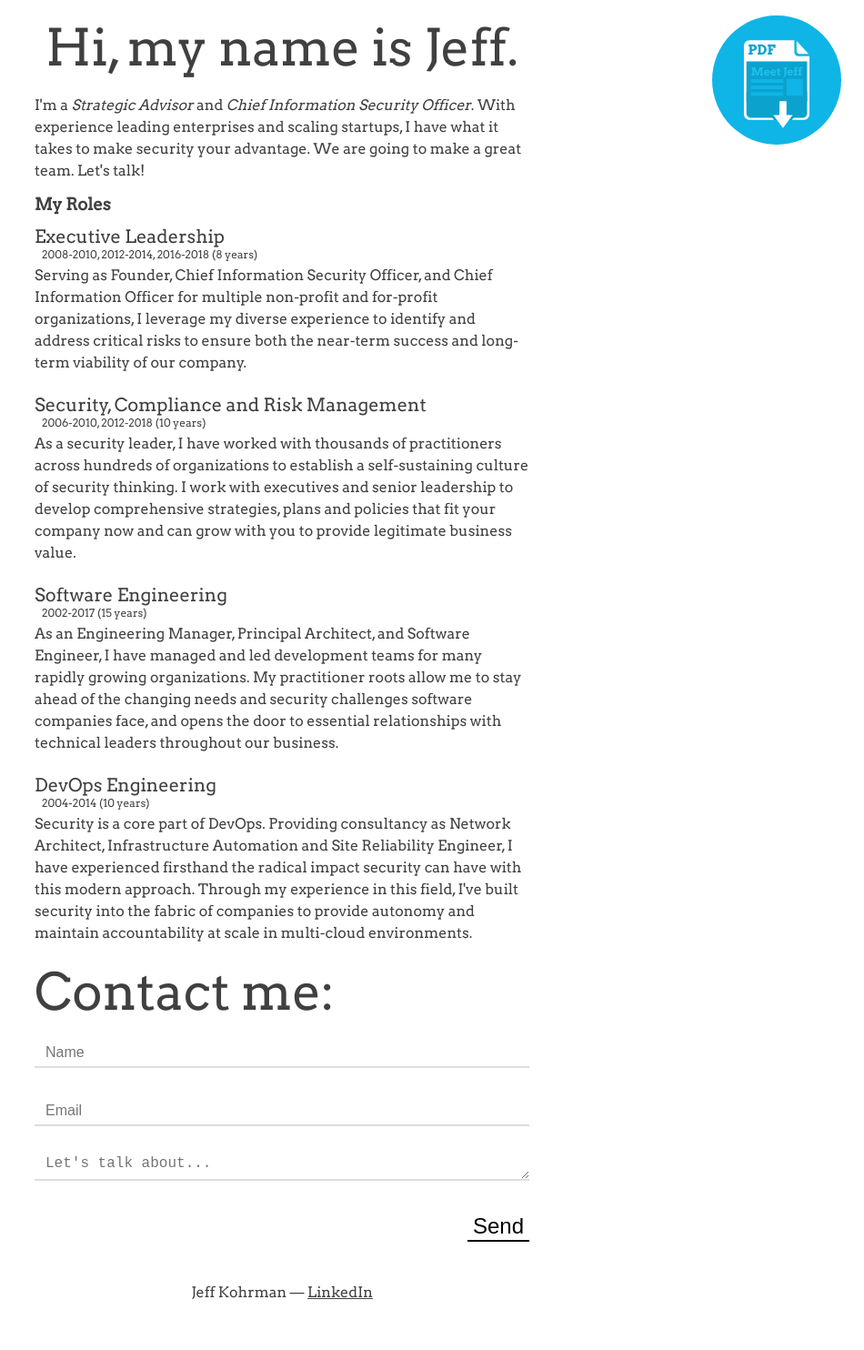
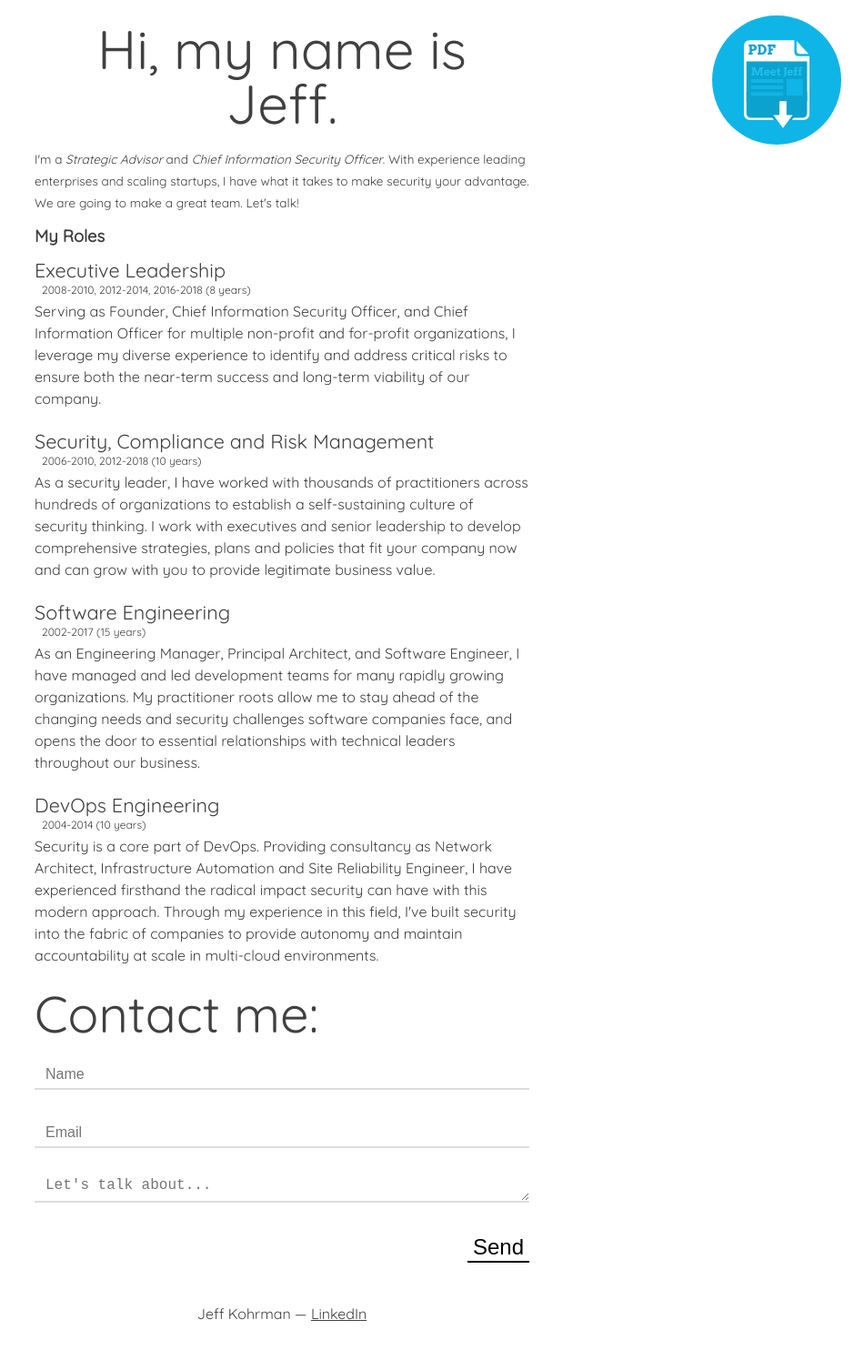
Before and after one commit to jkohrman/jkohrman.github.io, a Jekyll site: the page built from index.html, in a window 1280 px wide. Shown: the whole page at 91% size, without its empty margins (330-1280 px from the left). Built offline with Jekyll 4.4.1, drawn with Linux system fonts in a browser that asks for light colours; before the commit the page ends 1461 px from its top, so only the background shows below that.

Commit message:
swap styles

```diff
--- a/css/main.css
+++ b/css/main.css
@@ -57,14 +57,18 @@ body {
 .header {
   font-size: 3.5rem;
   margin-top: 1.5rem;
-  margin-bottom: 1.5rem;
+  margin-bottom: 1.2rem;
 }
 .header h2 {
   font-size: 2.5rem;
   padding: 0.5rem 0 0.75rem;
   line-height: 2.75rem;
 }
+.header-tagline {
+  font-size: 3.75rem;
+}
 .about {
+  font-size: 0.85rem;
   margin-bottom: 1rem;
 }
 .about-statement {
@@ -79,8 +83,8 @@ body {
   margin-bottom: 1.5rem;
 }
 .role-header {
-  font-size: 1.25rem;
-  margin-bottom: 0.25rem;
+  font-size: 1.35rem;
+  margin-bottom: 0.35rem;
 }
 .role-years {
   font-size: 0.75rem;
--- a/index.html
+++ b/index.html
@@ -1,7 +1,7 @@
 ---
 layout: resume
 ---
-<div class="container arvo">
+<div class="container quicksand">
   {% if site.data.resume.pdf %}
   <aside class="mobile-banner center">
     <a href="{{ site.data.resume.pdf }}" class="white" title="Download the PDF version here!">Download the PDF version here!</a>
@@ -41,7 +41,7 @@ layout: resume
     </form>
   </section>
 <footer>
-  <h4 class="center gray arvo">{% if site.user %}{{ site.user | escape }}{% endif %}{% for link in site.data.resume.links %} &mdash; <a href="{{ link.href }}" class="gray" title="{{ link.description }}">{{ link.title }}</a>{% endfor %}</h4>
+  <h4 class="center gray">{% if site.user %}{{ site.user | escape }}{% endif %}{% for link in site.data.resume.links %} &mdash; <a href="{{ link.href }}" class="gray" title="{{ link.description }}">{{ link.title }}</a>{% endfor %}</h4>
 </footer>
 </div>
 {% if site.data.resume.pdf %}
```
